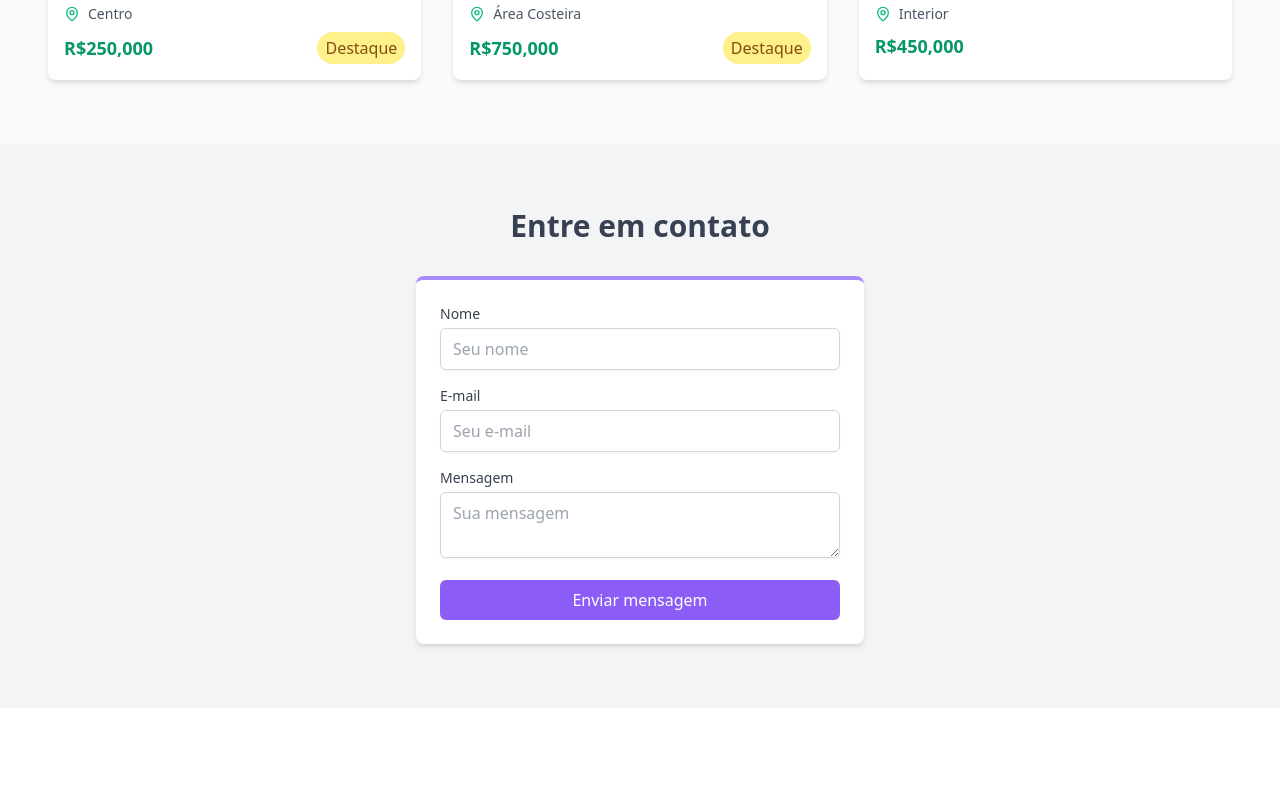
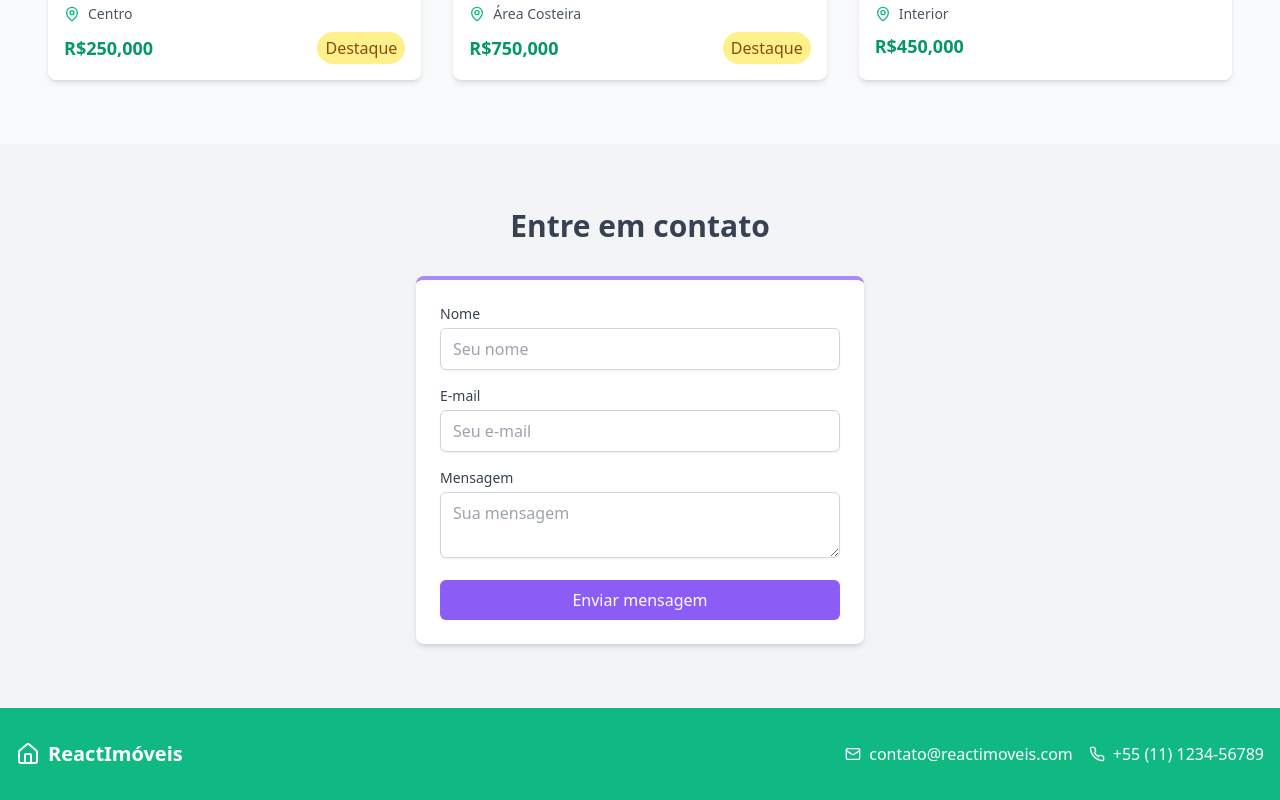
Before and after one commit to vianabsouza/reactjs-real-estate, a React (Vite) app: page / in a window 1280 px wide. Shown: the part 1059-1859 px from the top of the page. Before the commit the page ends 1767 px from the top, so only its background shows below. Built offline with nearby package versions, Linux system fonts and the light colour scheme.

Commit message:
feat: add footer component

```diff
--- a/src/App.jsx
+++ b/src/App.jsx
@@ -2,6 +2,7 @@ import Navbar from "./components/navbar";
 import Hero from "./components/Hero";
 import FeatureProperties from "./components/FeaturedProperties";
 import ContatForm from "./components/ContactForm";
+import Footer from "./components/Footer";
 
 const properties = [
   {
@@ -40,6 +41,7 @@ function App() {
       <Hero />
       <FeatureProperties properties={properties} />
       <ContatForm />
+      <Footer />
     </div>
   );
 }
--- /dev/null
+++ b/src/components/Footer.jsx
@@ -0,0 +1,26 @@
+import { Home, Mail, Phone } from "lucide-react";
+
+function Footer() {
+  return (
+    <footer className="bg-emerald-500 text-white px-4 py-8">
+      <div className="container mx-auto flex flex-col md:flex-row justify-between items-center">
+        <div className="flex items-center space-x-2 mb-4 md:mb-0">
+          <Home className="h6 w-6" />
+          <span className="text-xl font-bold">ReactImóveis</span>
+        </div>
+        <div className="flex space-x-4">
+          <a href="#" className="flex items-center space-x-2 hover:underline">
+            <Mail className="h-4 w-4" />
+            <span>contato@reactimoveis.com</span>
+          </a>
+          <a href="#" className="flex items-center space-x-2 hover:underline">
+            <Phone className="h-4 w-4" />
+            <span>+55 (11) 1234-56789</span>
+          </a>
+        </div>
+      </div>
+    </footer>
+  );
+}
+
+export default Footer;
```
